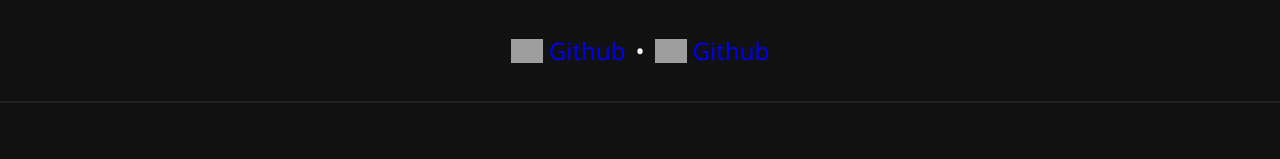
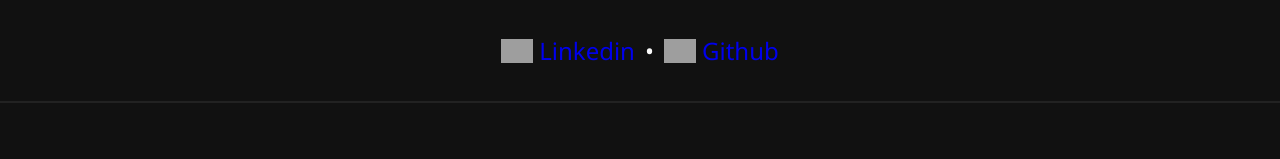
Before and after one commit to MarllonCampos/blog-angular, an Angular app: page / in a window 1280 px wide. Shown: the top 159 px of the page. Built offline with nearby package versions, Linux system fonts and the light colour scheme; grey boxes are pictures that could not be loaded.

Commit message:
fix: typo error on menu

```diff
--- a/src/app/components/menu-bar/menu-bar.component.html
+++ b/src/app/components/menu-bar/menu-bar.component.html
@@ -3,7 +3,7 @@
     <li>
       <a href="https://linkedin.com/in/marllon-campos" target="_blank">
         <img [src]="linkedinLogo" height="24px" />
-        <span>Github</span></a
+        <span>Linkedin</span></a
       >
     </li>
     <li><span>•</span></li>
```
